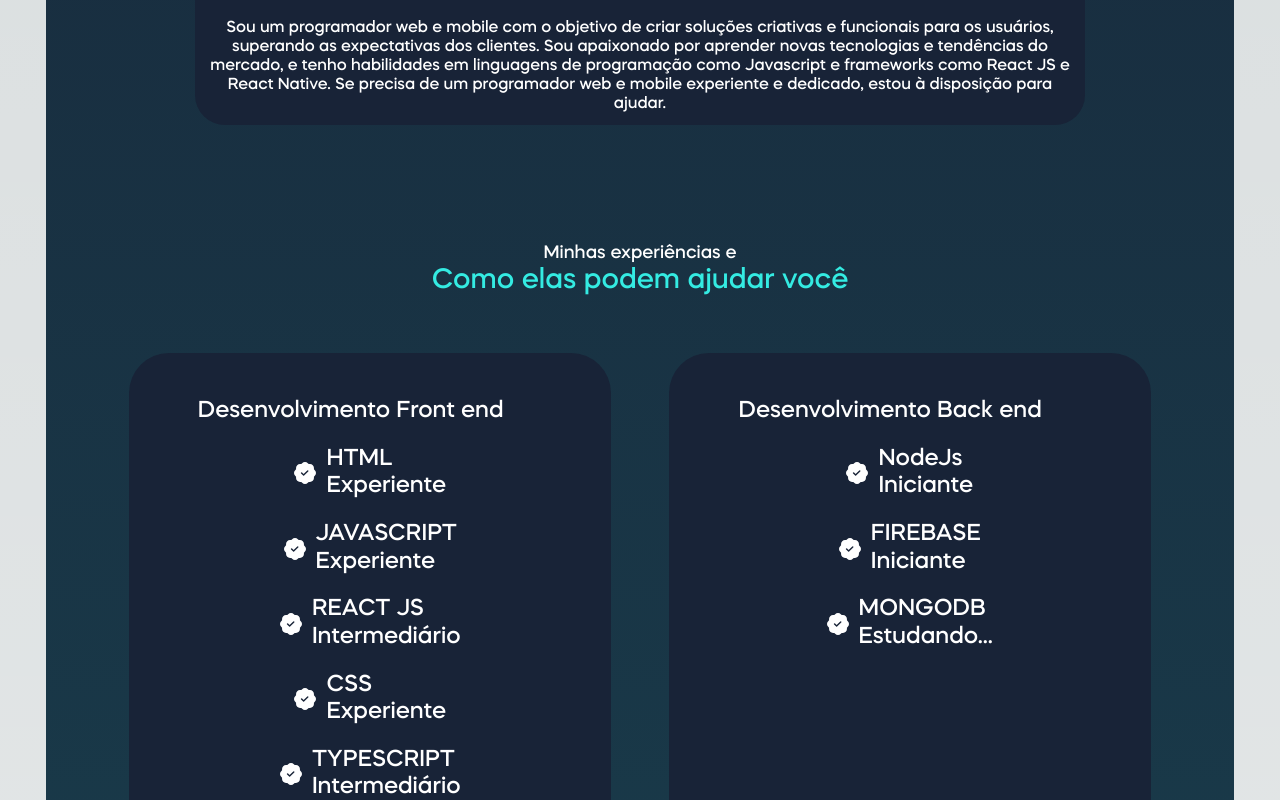
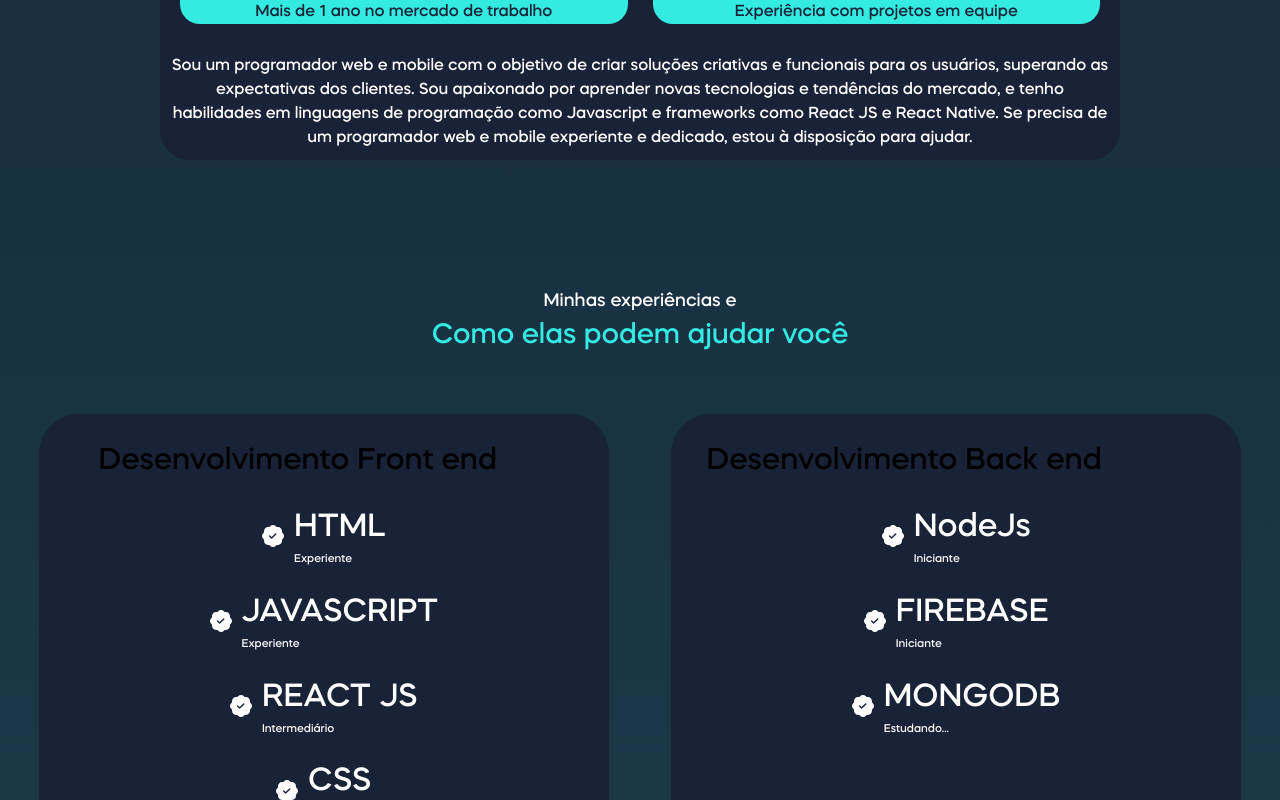
Before and after one commit to Devkelwin/portifolio, a Next.js app: page / in a window 1280 px wide. Shown: the part 1000-1800 px from the top of the page. Built offline with nearby package versions, Linux system fonts and the light colour scheme.

Commit message:
12 commit

```diff
--- a/app/globals.css
+++ b/app/globals.css
@@ -34,13 +34,8 @@ body {
   font-weight: normal;
 }
 
-body {
-  font-size: calc(14px + (26 - 14) * ((100vw - 300px) / (1600 - 300)));
+.container {
+  display: flex;
+  flex-wrap: wrap;
+  flex-direction: column;
 }
-
-/* Demo Specific Styles */
-body {
-  line-height: 1.2;
-  padding: 0 2em;
-  text-align: center;
-}
--- a/app/page.tsx
+++ b/app/page.tsx
@@ -229,7 +229,7 @@ style={{borderRadius:15}}
 
 
 
-<div style={{background: "#182337",height: 750, width: '100%', borderRadius:25,marginTop: '3%' }}>
+<div style={{background: "#182337",height: 750, width:450, borderRadius:25,marginTop: '3%' }}>
 
   <section style={{width:450,height:150}}>
   <section style={{display: 'flex',justifyContent: 'center',padding:20}}>
--- a/src/components/section2.tsx
+++ b/src/components/section2.tsx
@@ -10,8 +10,8 @@ export default function Section2() {
   return (
     <section>
       <div style={{ display: 'flex', justifyContent: 'center', padding: 20, }}>
-        <div style={{ background: "#182337", borderRadius: 40, marginTop: '3%', padding: 45,width: '42%', marginRight: '5%'}}>
-          <h1 style={{ fontFamily: 'Mazzard',textAlign: 'center',color: 'white',maxWidth:'90%'}}>Desenvolvimento Front end</h1>
+        <div style={{ background: "#182337", borderRadius: 40, marginTop: '3%', padding: 25,width: '46%', marginRight: '5%'}}>
+          <h1 style={{ fontFamily: 'Mazzard', fontSize: 30,textAlign: 'center',maxWidth:'90%'}}>Desenvolvimento Front end</h1>
           <div style={{ display: 'flex', flexDirection: 'column',alignItems: 'center' }}>
             <SkillItem icon={<BsPatchCheckFill color='#fff' size={22} />} title="HTML" level="Experiente" />
             <SkillItem icon={<BsPatchCheckFill color='#fff' size={22} />} title="JAVASCRIPT" level="Experiente" />
@@ -23,8 +23,8 @@ export default function Section2() {
           </div>
         </div>
 
-        <div style={{ background: "#182337", borderRadius: 40, marginTop: '3%', padding: 45, width:'42%',alignItems: 'center' }}>
-          <h1 style={{ fontFamily: 'Mazzard',textAlign: 'center',color: 'white',maxWidth:'90%' }}>Desenvolvimento Back end</h1>
+        <div style={{ background: "#182337", borderRadius: 40, marginTop: '3%', padding: 25, width:'46%',alignItems: 'center' }}>
+          <h1 style={{ fontFamily: 'Mazzard', fontSize: 30,textAlign: 'center',maxWidth:'80%' }}>Desenvolvimento Back end</h1>
           <div style={{ display: 'flex', flexDirection: 'column',alignItems: 'center'}}>
             <SkillItem icon={<BsPatchCheckFill color='#fff' size={22}  />}title="NodeJs" level="Iniciante" />
             <SkillItem icon={<BsPatchCheckFill color='#fff' size={22} />} title="FIREBASE" level="Iniciante" />
@@ -41,8 +41,8 @@ function SkillItem({ icon , title, level }: props) {
     <div style={{ display: 'flex', alignItems: 'center', marginTop: 20 }}>
       {icon}
       <div style={{ marginLeft: 10 }}>
-        <h1 style={{  textAlign: 'left', margin: 0, fontFamily: 'Mazzard',color:'white' }}>{title}</h1>
-        <h2 style={{ textAlign: 'left', margin: 0, fontFamily: 'Mazzard',color: 'white' }}>{level}</h2>
+        <h1 style={{ fontSize:32, textAlign: 'left', margin: 0, fontFamily: 'Mazzard',color:'white' }}>{title}</h1>
+        <h2 style={{ textAlign: 'left', margin: 0, fontFamily: 'Mazzard',color: 'white',fontSize: '70%' }}>{level}</h2>
       </div>
     </div>
   )
```
